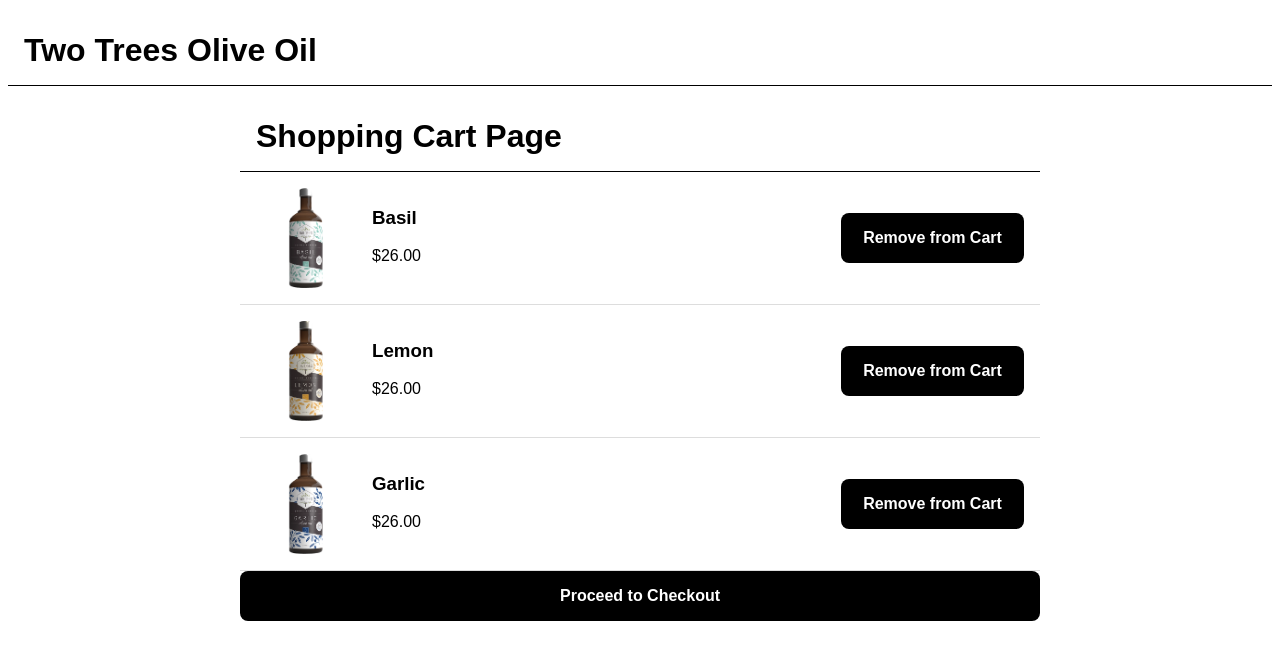
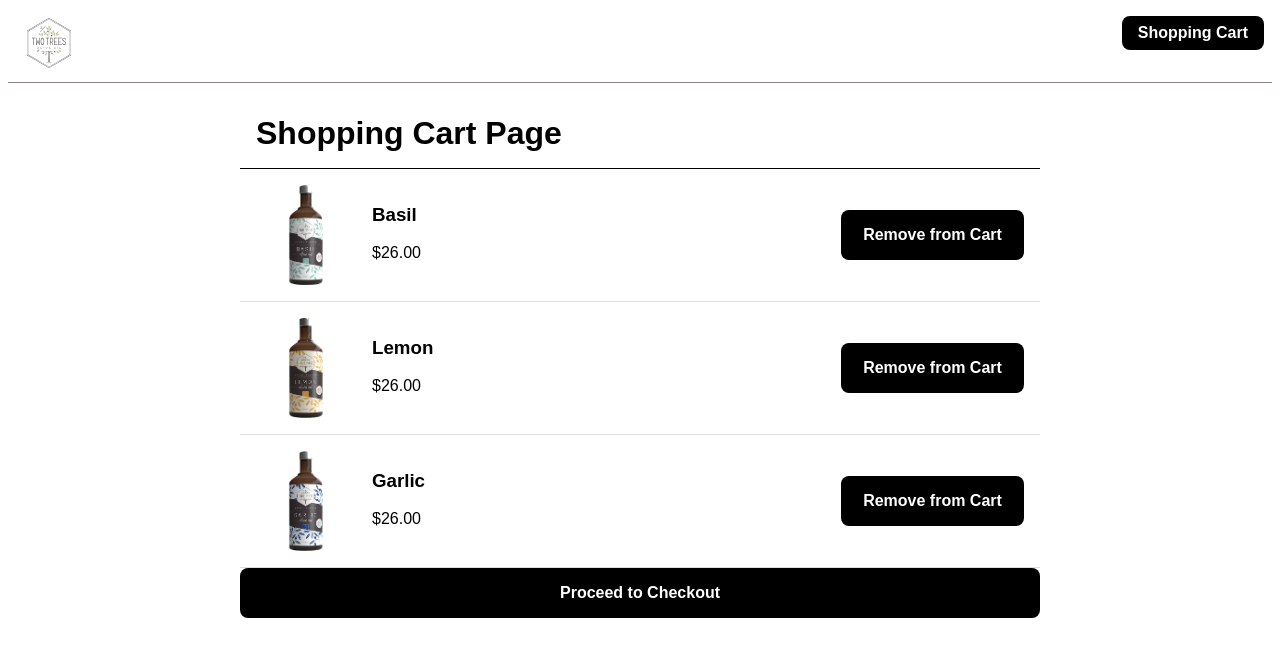
Before and after one commit to alfatcse/Olive-Shop, a Vue app: page /cart in a window 1280 px wide. Shown: the top 660 px of the page. Built offline with nearby package versions, Linux system fonts and the light colour scheme.

Commit message:
Navbar added

```diff
--- a/src/App.vue
+++ b/src/App.vue
@@ -1,18 +1,17 @@
 <template>
-  <h1>Two Trees Olive Oil</h1>
+  <NavBar />
   <div class="page-wrap">
     <router-view></router-view>
   </div>
-
 </template>
 
 <script>
-
+import NavBar from "@/components/NavBar.vue";
 
 export default {
   name: "App",
   components: {
-
+    NavBar,
   },
 };
 </script>
--- /dev/null
+++ b/src/components/NavBar.vue
@@ -0,0 +1,21 @@
+<template>
+  <div class="navbar">
+    <router-link to="/products" class="product-link">
+      <div>
+        <img :src="logo" /></div
+    ></router-link>
+    <router-link to="/cart" class="cart-link">
+      <button>Shopping Cart</button>
+    </router-link>
+  </div>
+</template>
+<script>
+import logo from "../assets/logo-hexagon.svg";
+
+export default {
+  name: "NavBar",
+  data() {
+    return { logo };
+  },
+};
+</script>
--- /dev/null
+++ b/src/components/ProductsList.vue
@@ -0,0 +1,18 @@
+<template>
+  <div class="productList">
+    <div class="product-item" :key="product.id" v-for="product in products">
+      <img :src="product.imageName" />
+      <h3 class="product-name">{{ product.name }}</h3>
+      <p class="product-price">{{ product.price }}</p>
+      <router-link :to="'/products/' + product.id">
+        <button>View Details</button>
+      </router-link>
+    </div>
+  </div>
+</template>
+<script>
+export default {
+  name: "ProductsList",
+  props: ["products"],
+};
+</script>
--- /dev/null
+++ b/src/components/ShoppingCartList.vue
@@ -0,0 +1,16 @@
+<template>
+  <div class="product-container" :key="product.id" v-for="product in products">
+    <img class="product-image" :src="product.imageName" />
+    <div class="details-warp">
+      <h3>{{ product.name }}</h3>
+      <p>{{ product.price }}</p>
+    </div>
+    <button class="remove-button">Remove from Cart</button>
+  </div>
+</template>
+<script>
+export default {
+  name: "ShoppingCartList",
+  props: ["products"],
+};
+</script>
--- a/src/main.css
+++ b/src/main.css
@@ -67,7 +67,8 @@ h1 {
 }
 
 .img-wrap img {
-  width: 400px;
+  max-width: 50%;
+  max-height: 50%;
 }
 
 .product-details {
@@ -106,10 +107,34 @@ h1 {
   width: 100%;
 }
 
-.logo-wrap {
-  width: 120px;
-  height: 120px;
+.navbar {
+  display: flex;
+  justify-content: space-between;
+  align-items: center;
+  border-bottom: 1px solid #8c8383;
+  padding: 16px;
+  height: 75px;
 }
+
+.navbar img {
+  width: 50px;
+  height: 50px;
+  object-fit: contain;
+  margin-right: 16px;
+}
+
+.navbar button {
+  background-color: black;
+  border: none;
+  padding: 8px 16px;
+  font-size: 16px;
+  cursor: pointer;
+}
+
+.navbar button:hover {
+  background-color: #826d6d;
+}
+
 
 .products-link {
   text-align: center;
@@ -146,6 +171,7 @@ h1 {
 
 .grid-wrap {
   display: flex;
+  background-color:blue;
   justify-content: flex-start;
   gap: 16px;
   flex-wrap: wrap;
@@ -180,11 +206,13 @@ h1 {
 .product-item button {
   width: 100%;
 }
+
 .product-image {
   flex: 1;
   height: 100px;
   max-width: 100px;
 }
+
 .product-container {
   align-content: 'center';
   border-bottom: 1px solid #ddd;
@@ -202,3 +230,11 @@ h1 {
   flex: 1;
   margin: auto;
 }
+.productList{
+
+  display: flex;
+  justify-content: flex-start;
+  gap: 16px;
+  flex-wrap: wrap;
+  margin-top: 16px;
+}
--- a/src/main.js
+++ b/src/main.js
@@ -4,6 +4,7 @@ import * as VueRouter from "vue-router";
 import ShoppingCartPage from "./pages/ShoppingCartPage.vue";
 import ProductsPage from "./pages/ProductsPage.vue";
 import ProductDetailPage from "./pages/ProductDetailPage.vue";
+import NotFoundPage from "./pages/NotFoundPage.vue";
 import "./main.css";
 createApp(App)
   .use(
@@ -22,6 +23,10 @@ createApp(App)
           path: "/products/:productId",
           component: ProductDetailPage,
         },
+        {
+          path: "/:pathMatch(.*)*",
+          component: NotFoundPage,
+        },
       ],
     })
   )
--- /dev/null
+++ b/src/pages/NotFoundPage.vue
@@ -0,0 +1,8 @@
+<template>
+  <h1>404 : Not Found</h1>
+</template>
+<script>
+export default {
+  name: "NotFoundPage",
+};
+</script>
--- a/src/pages/ProductDetailPage.vue
+++ b/src/pages/ProductDetailPage.vue
@@ -1,23 +1,29 @@
 <template>
+  <div v-if="product">
     <h1>Product Detail Page</h1>
     <div class="img-warp">
-        <img :src="product.imageName"/>
+      <img :src="product.imageName" />
     </div>
     <div class="product-details">
-        <h1>{{ product.name }}</h1>
-        <h3 class="price">{{ product.price }}</h3>
-        <button class="add-to-cart">Add to Cart</button>
+      <h1>{{ product.name }}</h1>
+      <h3 class="price">{{ product.price }}</h3>
+      <button class="add-to-cart">Add to Cart</button>
     </div>
+  </div>
+  <div v-else><NotFoundPage /></div>
 </template>
 <script>
-import { products } from '@/temp-data';
-
-export default{
-    name:"ProductDetailPage",
-    data(){
-        return {
-            product:products.find(product=>product.id===this.$route.params.productId)
-        }
-    }
-}
+import { products } from "@/temp-data";
+import NotFoundPage from "./NotFoundPage";
+export default {
+  name: "ProductDetailPage",
+  data() {
+    return {
+      product: products.find(
+        (product) => product.id === this.$route.params.productId
+      ),
+    };
+  },
+  components: { NotFoundPage },
+};
 </script>
--- a/src/pages/ProductsPage.vue
+++ b/src/pages/ProductsPage.vue
@@ -1,21 +1,18 @@
 <!-- eslint-disable vue/require-v-for-key -->
 <template>
-    <h1>Products</h1>
-    <div class="grid-wrap">
-        <div class="product-item" :key="product.id" v-for="product in products">
-        <img :src="product.imageName"/>
-        <h3 class="product-name">{{ product.name }}</h3>
-        <p class="product-price">{{ product.price }}</p>
-        <button>View Details</button>
-        </div>
-    </div>
+  <h1>Products</h1>
+  <ProductsList :products="products"></ProductsList>
 </template>
 <script>
-import {products} from '../temp-data'
-export default{
-    name:"ProductsPage",
-    data(){
-        return {products}
-    }
-}
+import { products } from "../temp-data";
+import ProductsList from "../components/ProductsList.vue";
+export default {
+  name: "ProductsPage",
+  components: {
+    ProductsList,
+  },
+  data() {
+    return { products };
+  },
+};
 </script>
--- a/src/pages/ShoppingCartPage.vue
+++ b/src/pages/ShoppingCartPage.vue
@@ -1,27 +1,17 @@
 <template>
   <h1>Shopping Cart Page</h1>
+  <ShoppingCartList :products="cartItems"></ShoppingCartList>
   <div v-if="cartItems.length > 0">
-    <div
-      class="product-container"
-      :key="product.id"
-      v-for="product in cartItems"
-    >
-      <img class="product-image" :src="product.imageName" />
-      <div class="details-warp">
-        <h3>{{ product.name }}</h3>
-        <p>{{ product.price }}</p>
-      </div>
-      <button class="remove-button">Remove from Cart</button>
-    </div>
     <button class="checkout-button">Proceed to Checkout</button>
   </div>
   <div v-if="cartItems.length === 0">No items Available</div>
 </template>
 <script>
-// eslint-disable-next-line no-unused-vars
+import ShoppingCartList from "../components/ShoppingCartList.vue";
 import { cartItems } from "../temp-data";
 export default {
   name: "ShoppingCartPage",
+  components: { ShoppingCartList },
   data() {
     return { cartItems };
   },
```
Also changed, not shown: src/components/NacBar.vue (deleted, +0 -17 lines).
